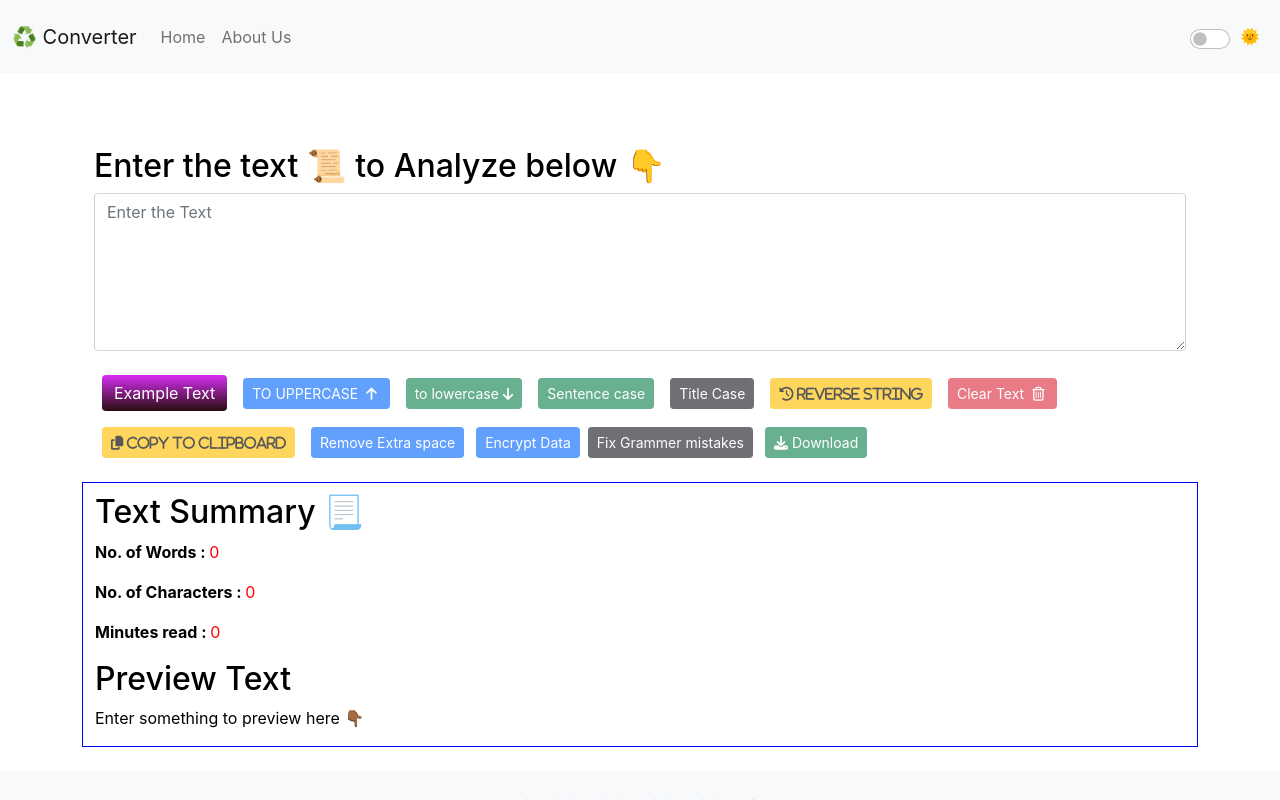
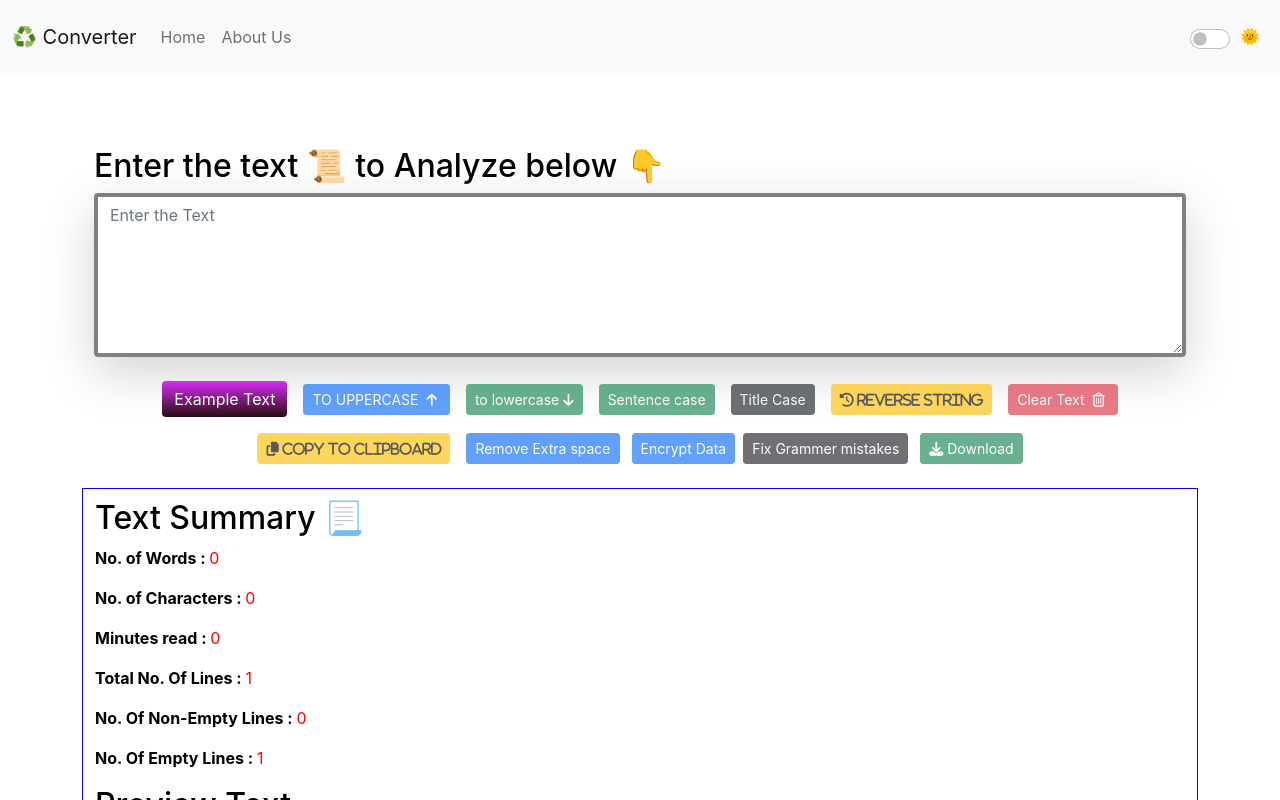
Before and after one commit to shubhamkumar5051/Convert-Case, a React (Create React App) app: page / in a window 1280 px wide. Shown: the top 800 px of the page. Built offline with nearby package versions, Linux system fonts and the light colour scheme.

Commit message:
feat counter for total, empty and non-empty of lines

```diff
--- a/src/components/TextForm.js
+++ b/src/components/TextForm.js
@@ -141,6 +141,7 @@ export default function TextForm(props) {
         console.log(error);
       });
   };
+
   return (
     <>
       <div
@@ -150,9 +151,9 @@ export default function TextForm(props) {
         }}
       >
         <h2>{props.heading}</h2>
-        <div className="mb-3">
+        <div className="mb-3 shadow-lg">
           <textarea
-            className="form-control"
+            className="form-control "
             placeholder="Enter the Text"
             id="myBox"
             rows="6"
@@ -161,9 +162,13 @@ export default function TextForm(props) {
             style={{
               backgroundColor: props.mode === "light" ? "white" : "#0d0e1a",
               color: props.mode === "light" ? "black" : "white",
+              border: "4px solid grey",
             }}
           ></textarea>
         </div>
+        <div className="container">
+          <div className="row">
+            <div className="col text-center">
               <button
                 // style={{ backgroundColor: "#0a8a7e", borderColor: "#0a8a7e" }}
                 style={{
@@ -269,6 +274,9 @@ export default function TextForm(props) {
                 <i className="fas fa-download"></i> Download
               </button>
             </div>
+          </div>
+        </div>
+      </div>
       <div
         className="container my-3"
         style={{
@@ -304,6 +312,32 @@ export default function TextForm(props) {
               return element.length !== 0;
             }).length}{" "}
         </p>
+        <p style={{ color: props.mode === "light" ? "red" : "#f05f2a" }}>
+          <strong style={{ color: props.mode === "light" ? "black" : "white" }}>
+            Total No. Of Lines :{" "}
+          </strong>
+          {text.split(/\r\n|\r|\n/).length}
+        </p>
+        <p style={{ color: props.mode === "light" ? "red" : "#f05f2a" }}>
+          <strong style={{ color: props.mode === "light" ? "black" : "white" }}>
+            No. Of Non-Empty Lines :{" "}
+          </strong>
+          {
+            text.split("\n").filter((element) => {
+              return element.length !== 0;
+            }).length
+          }{" "}
+        </p>
+        <p style={{ color: props.mode === "light" ? "red" : "#f05f2a" }}>
+          <strong style={{ color: props.mode === "light" ? "black" : "white" }}>
+            No. Of Empty Lines :{" "}
+          </strong>
+          {text.split(/\r\n|\r|\n/).length -
+            text.split("\n").filter((element) => {
+              return element.length !== 0;
+            }).length}{" "}
+        </p>
+
         <h2>Preview Text</h2>
         <p>{text.length > 0 ? text : "Enter something to preview here 👇🏾"}</p>
       </div>
```
Lines whose indentation alone changed are shown as unchanged.
